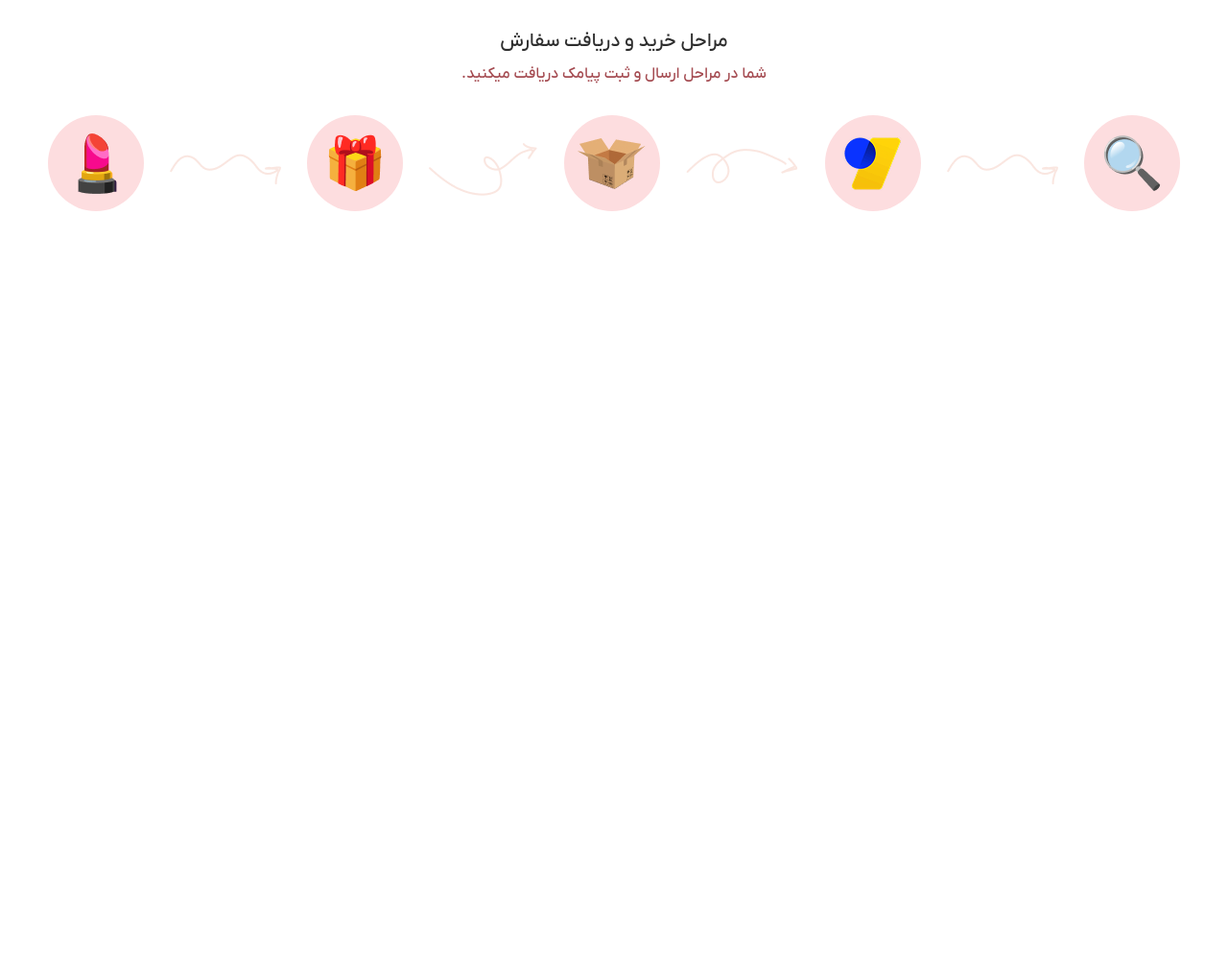
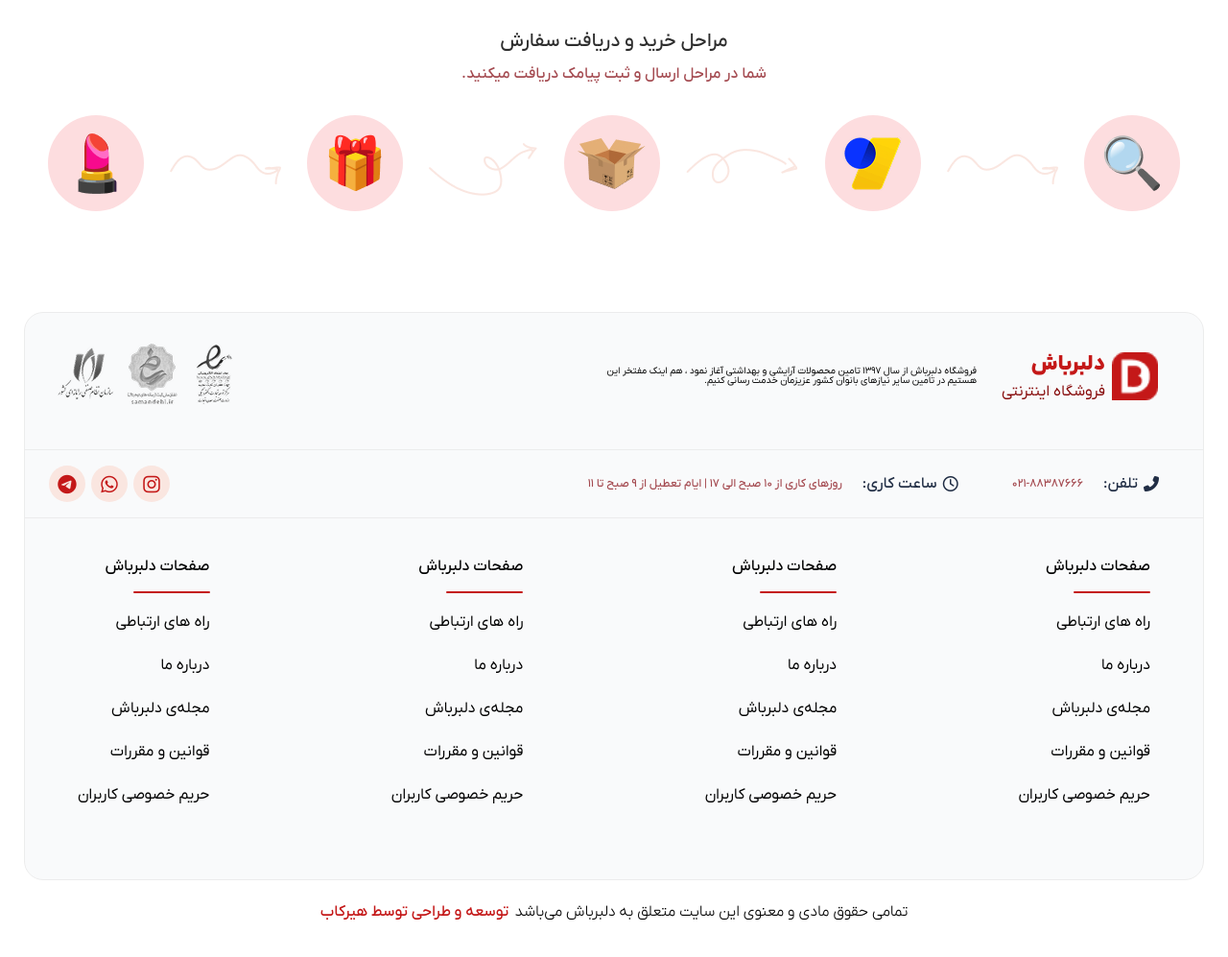
Before and after one commit to MahanZandi/delbarbash, a website: page index.html in a window 1280 px wide. Shown: the part 2591-3588 px from the top of the page at 96% size. Before the commit the page ends 2891 px from the top, so only its background shows below. Drawn offline with nearby package versions, Linux system fonts and the light colour scheme; files that its build step writes are made by us from their sources.

Commit message:
completed footer

```diff
--- a/index.html
+++ b/index.html
@@ -482,7 +482,7 @@
      </div>
 
      <!-- buy steps -->
-      <div class="container my-[68px]">
+      <div class="container mt-[68px]">
         <!-- title -->
         <div class="flex flex-col items-center gap-2 font-medium">
           <h2 class="text-[#2D2D2D] text-xl">
@@ -517,7 +517,118 @@
          </div>
       </div>
 
+      <!-- footer -->
+    <div class="border mb-[21px] border-[#ECECEC] rounded-[20px] bg-gray-50 mt-[93px]">
+      <div class="flex justify-between pr-[46px] pl-[25px] pt-[26px] pb-[37px]">
+        <div class="flex items-center gap-[26px]">
+          <div class="flex items-center gap-1.5">
+            <img src="./public/favicon.png" alt="logo" class="size-[50px] object-contain">
+            <div>
+                <h1 class="text-[22px] ss01 text-primary-600">
+                    دلبرباش
+                </h1>
+                <h2 class="text-primary-700">
+                    فروشگاه اینترنتی
+                </h2>
+            </div>
+          </div>
+          <p class="max-w-[412px] text-[10px] leading-[100%]">
+            فروشگاه دلبرباش از سال ۱۳۹۷ تامین محصولات آرایشی و بهداشتی آغاز نمود ، هم اینک مفتخر این هستیم در تامین سایر نیازهای بانوان کشور عزیزمان خدمت رسانی کنیم.
+          </p>
+        </div>
+        <img class="w-[207px h-[79px] object-contain" src="/public/images/Namad.png" alt="namad">
+      </div>
+      <div class="w-full bg-[#ECECEC] h-px mb-4"></div>
+      <div class="flex justify-between pr-[46px] pl-[25px]">
+        <div class="flex items-center gap-8">
+          <div class="flex font-medium text-[#212E45] gap-6">
+            <div class="flex items-center gap-[21px]">
+              <div class="flex gap-1.5 items-center">
+                <i class="fa-solid fa-phone-flip"></i>
+                <span>تلفن:</span>
+              </div>
+              <span class="text-xs text-[#A44A50]">۰۲۱-۸۸۳۸۷۶۶۶</span>
+            </div>
+            <div class="flex"></div>
+          </div>
+          <div class="flex font-medium text-[#212E45] gap-6">
+            <div class="flex items-center gap-[21px]">
+              <div class="flex gap-1.5 items-center">
+                <i class="fa-regular fa-clock"></i>
+                <span>ساعت کاری:</span>
+              </div>
+              <span class="text-xs text-[#A44A50]">روزهای کاری از ۱۰ صبح الی ۱۷ | ایام تعطیل از ۹ صبح تا ۱۱</span>
+            </div>
+            <div class="flex"></div>
+          </div>
+        </div>
+        <div class="flex gap-1.5">
+          <div class="size-[38px] rounded-full items-center justify-center bg-[#FAE6E0] flex">
+            <i class="fa-brands fa-instagram text-[#C41818] fa-lg" ></i>
+          </div>
+          <div class="size-[38px] rounded-full items-center justify-center bg-[#FAE6E0] flex">
+            <i class="fa-brands fa-whatsapp text-[#C41818] fa-lg" ></i>
+          </div>
+          <div class="size-[38px] rounded-full items-center justify-center bg-[#FAE6E0] flex">
+            <i class="fa-brands fa-telegram text-[#C41818] fa-lg" ></i>
+          </div>
+        </div>
+      </div>
+      <div class="w-full bg-[#ECECEC] h-px mt-4 mb-[38px]"></div>
+      <div class="flex justify-between px-[55px] mb-[76px]">
+        <div>
+          <p class="text-[16px] font-medium">صفحات دلبرباش</p>
+          <div class="w-[80px] h-0.5 bg-primary-600 rounded mt-[14px]"></div>
+          <ul class="flex flex-col gap-[21px] mt-[18px]">
+            <li>راه های ارتباطی</li>
+            <li>درباره ما</li>
+            <li>مجله‌ی دلبرباش</li>
+            <li>قوانین و مقررات</li>
+            <li>حریم خصوصی کاربران</li>
+          </ul>
+        </div>
+        <div>
+          <p class="text-[16px] font-medium">صفحات دلبرباش</p>
+          <div class="w-[80px] h-0.5 bg-primary-600 rounded mt-[14px]"></div>
+          <ul class="flex flex-col gap-[21px] mt-[18px]">
+            <li>راه های ارتباطی</li>
+            <li>درباره ما</li>
+            <li>مجله‌ی دلبرباش</li>
+            <li>قوانین و مقررات</li>
+            <li>حریم خصوصی کاربران</li>
+          </ul>
+        </div>
+        <div>
+          <p class="text-[16px] font-medium">صفحات دلبرباش</p>
+          <div class="w-[80px] h-0.5 bg-primary-600 rounded mt-[14px]"></div>
+          <ul class="flex flex-col gap-[21px] mt-[18px]">
+            <li>راه های ارتباطی</li>
+            <li>درباره ما</li>
+            <li>مجله‌ی دلبرباش</li>
+            <li>قوانین و مقررات</li>
+            <li>حریم خصوصی کاربران</li>
+          </ul>
+        </div>
+        <div>
+          <p class="text-[16px] font-medium">صفحات دلبرباش</p>
+          <div class="w-[80px] h-0.5 bg-primary-600 rounded mt-[14px]"></div>
+          <ul class="flex flex-col gap-[21px] mt-[18px]">
+            <li>راه های ارتباطی</li>
+            <li>درباره ما</li>
+            <li>مجله‌ی دلبرباش</li>
+            <li>قوانین و مقررات</li>
+            <li>حریم خصوصی کاربران</li>
+          </ul>
+        </div>
+      </div>
+    </div>
 
+    <div class="flex justify-center items-center mb-[36px]">
+      <div class="flex items-center gap-1.5">
+        <p class="font-light">تمامی حقوق مادی و معنوی این سایت متعلق به دلبرباش می‌باشد</p>
+        <p class="text-primary-600 font-medium">توسعه و طراحی توسط هیرکاب</p>
+      </div>
+    </div>
     <script src="https://kit.fontawesome.com/be8de18b59.js" crossorigin="anonymous"></script>
     <script src="https://unpkg.com/embla-carousel@8.6.0/embla-carousel.umd.js"></script>
     <script src="./src/main.js"></script>
```
Also changed, not shown: public/images/Namad.png (added).
